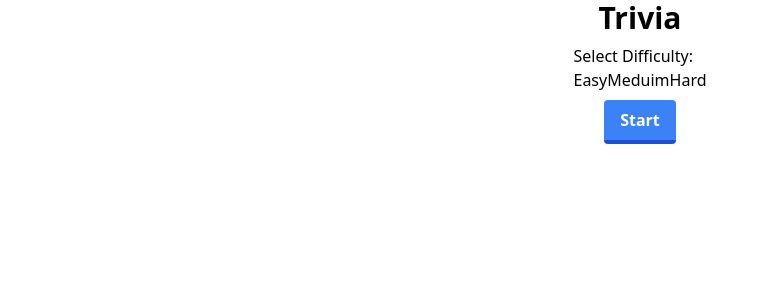
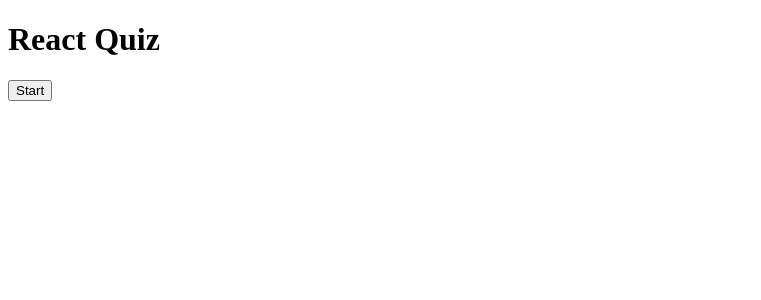
Before and after one commit to hebahiari/quiz-app, a React (Create React App) app: page / in a window 1280 px wide. Shown: the top 300 px of the page, without its empty margins (0-761 px from the left). Built offline with nearby package versions, Linux system fonts and the light colour scheme; a web font is replaced by a local one.

Commit message:
Revert "style changes"
This reverts commit b7cf51dc083b41af9ce30a9c602dc710ae10ee64.

```diff
--- a/package.json
+++ b/package.json
@@ -41,8 +41,5 @@
       "last 1 firefox version",
       "last 1 safari version"
     ]
-  },
-  "devDependencies": {
-    "tailwindcss": "^3.3.5"
   }
 }
--- /dev/null
+++ b/src/App.styles.ts
@@ -0,0 +1 @@
+import styled, {createGlobalStyle } from 'styled-components';
--- a/src/App.tsx
+++ b/src/App.tsx
@@ -2,6 +2,7 @@
 import { fetchQuizQuestions } from "./API";
 //Components
 import QuestionCard from "./components/QuestionCard";
+
 //Types
 import { Difficulty, QuestionState } from "./API";
 
@@ -12,10 +13,11 @@
   correctAnswer: string;
 };
 
+const TOTAL_QUESTIONS = 10;
+const DIFFICULTY = Difficulty.EASY;
+
 const App = () => {
   const [loading, setLoading] = useState(false);
-  const [difficulty, setDifficulty] = useState(Difficulty.EASY)
-  const [totalQuestions, setTotalQuestions] = useState(10)
   const [questions, setQuestions] = useState<QuestionState[]>([]);
   const [currentQuestionNumber, setCurrentQuestionNumber] = useState(0);
   const [userAnswers, setUserAnswers] = useState<AnswerObject[]>([]);
@@ -26,7 +28,7 @@
     setLoading(true);
     setGameOver(false);
 
-    const newQuestions = await fetchQuizQuestions(totalQuestions, difficulty);
+    const newQuestions = await fetchQuizQuestions(TOTAL_QUESTIONS, DIFFICULTY);
 
     setQuestions(newQuestions);
     setScore(0);
@@ -57,7 +59,7 @@
   const nextQuestion = () => {
     const nextQuestionNumber = currentQuestionNumber + 1;
 
-    if (nextQuestionNumber === totalQuestions) {
+    if (nextQuestionNumber === TOTAL_QUESTIONS) {
       setGameOver(true);
     } else {
       setCurrentQuestionNumber(nextQuestionNumber);
@@ -65,23 +67,20 @@
   };
 
   return (
-    <div className="flex flex-col	justify-end items-center gap-2">
-      <h1 className="text-3xl font-bold">Trivia</h1>
+    <div className="App">
+      <h1>React Quiz</h1>
+      {gameOver || userAnswers.length === TOTAL_QUESTIONS ? (
+        <button className="start" onClick={startTrivia}>
+          Start
+        </button>
+      ) : null}
 
-{gameOver && (
-  <div>
-    <p>Select Difficulty:</p>
-    <button onClick={() => {setDifficulty(Difficulty.EASY)}}>Easy</button>
-    <button onClick={() => {setDifficulty(Difficulty.MEDIUM)}}>Meduim</button>
-    <button onClick={() => {setDifficulty(Difficulty.HARD)}}>Hard</button>
-  </div>
-)}
-
+      {!gameOver ? <p className="score">Score: {score}</p> : null}
       {loading && <p>Loading Questions ... </p>}
       {!loading && !gameOver && (
         <QuestionCard
           questionNumber={currentQuestionNumber + 1}
-          totalQuestions={totalQuestions}
+          totalQuestions={TOTAL_QUESTIONS}
           question={questions[currentQuestionNumber].question}
           answers={questions[currentQuestionNumber].answers}
           userAnswer={
@@ -92,18 +91,12 @@
       )}
       {!loading &&
         !gameOver &&
-
-        currentQuestionNumber !== totalQuestions - 1 && (
-          <button disabled={userAnswers.length === currentQuestionNumber + 1 ? false : true} className="bg-white hover:bg-gray-100 hover:disabled:bg-white text-gray-800 font-semibold py-2 px-4 border border-gray-400 disabled:border-gray-200 rounded shadow disabled:text-gray-300" onClick={nextQuestion}>
+        userAnswers.length === currentQuestionNumber + 1 &&
+        currentQuestionNumber !== TOTAL_QUESTIONS - 1 && (
+          <button className="next" onClick={nextQuestion}>
             Next Question
           </button>
         )}
-              {userAnswers.length === totalQuestions ? (<><h3>Game Over!</h3><p className="score">Score: {score}</p></>) : null}
-              {gameOver || userAnswers.length === totalQuestions ? (
-        <button className="bg-blue-500 hover:bg-blue-400 text-white font-bold py-2 px-4 border-b-4 border-blue-700 hover:border-blue-500 rounded" onClick={startTrivia}>
-          {userAnswers.length === totalQuestions ? "Restart" : "Start"}
-        </button>
-      ) : null}
     </div>
   );
 };
--- a/src/components/QuestionCard.tsx
+++ b/src/components/QuestionCard.tsx
@@ -19,12 +19,12 @@
   questionNumber,
   totalQuestions,
 }) => (
-  <div className="border-r border-b border-l border-gray-400 lg:border-l-0 lg:border-t lg:border-gray-400 bg-white rounded-b lg:rounded-b-none lg:rounded-r p-4 flex m-1 flex-col gap-2 justify-between leading-normal">
-    <p className="align-self-center">
-     {questionNumber} / {totalQuestions}
+  <div>
+    <p className="number">
+      Question: {questionNumber} / {totalQuestions}
     </p>
-    <p dangerouslySetInnerHTML={{ __html: question }}></p>
-    {/* <p>{question}</p> */}
+    {/* <p dangerouslySetInnerHTML={{ __html: question }}></p> */}
+    <p>{question}</p>
     <div className="answers">
       {answers.map((answer) => (
         <div className="answer" key={answer}>
@@ -33,8 +33,8 @@
             onClick={callback}
             value={answer}
           >
-            <span dangerouslySetInnerHTML={{ __html: answer }} />
-            {/* <span>{answer}</span> */}
+            {/* <span dangerouslySetInnerHTML={{ __html: answer }} /> */}
+            <span>{answer}</span>
           </button>
         </div>
       ))}
--- a/src/index.css
+++ /dev/null
@@ -1,3 +0,0 @@
-@tailwind base;
-@tailwind components;
-@tailwind utilities;
--- a/src/index.tsx
+++ b/src/index.tsx
@@ -1,7 +1,6 @@
 import React from "react";
 import ReactDOM from "react-dom/client";
 import App from "./App";
-import "./index.css"
 
 const root = ReactDOM.createRoot(
   document.getElementById("root") as HTMLElement
--- a/tailwind.config.js
+++ /dev/null
@@ -1,10 +0,0 @@
-/** @type {import('tailwindcss').Config} */
-module.exports = {
-  content: [
-    "./src/**/*.{js,jsx,ts,tsx}",
-  ],
-  theme: {
-    extend: {},
-  },
-  plugins: [],
-}
```
Also changed, not shown: 1 other file (tests, documents, lock files or other folders).
